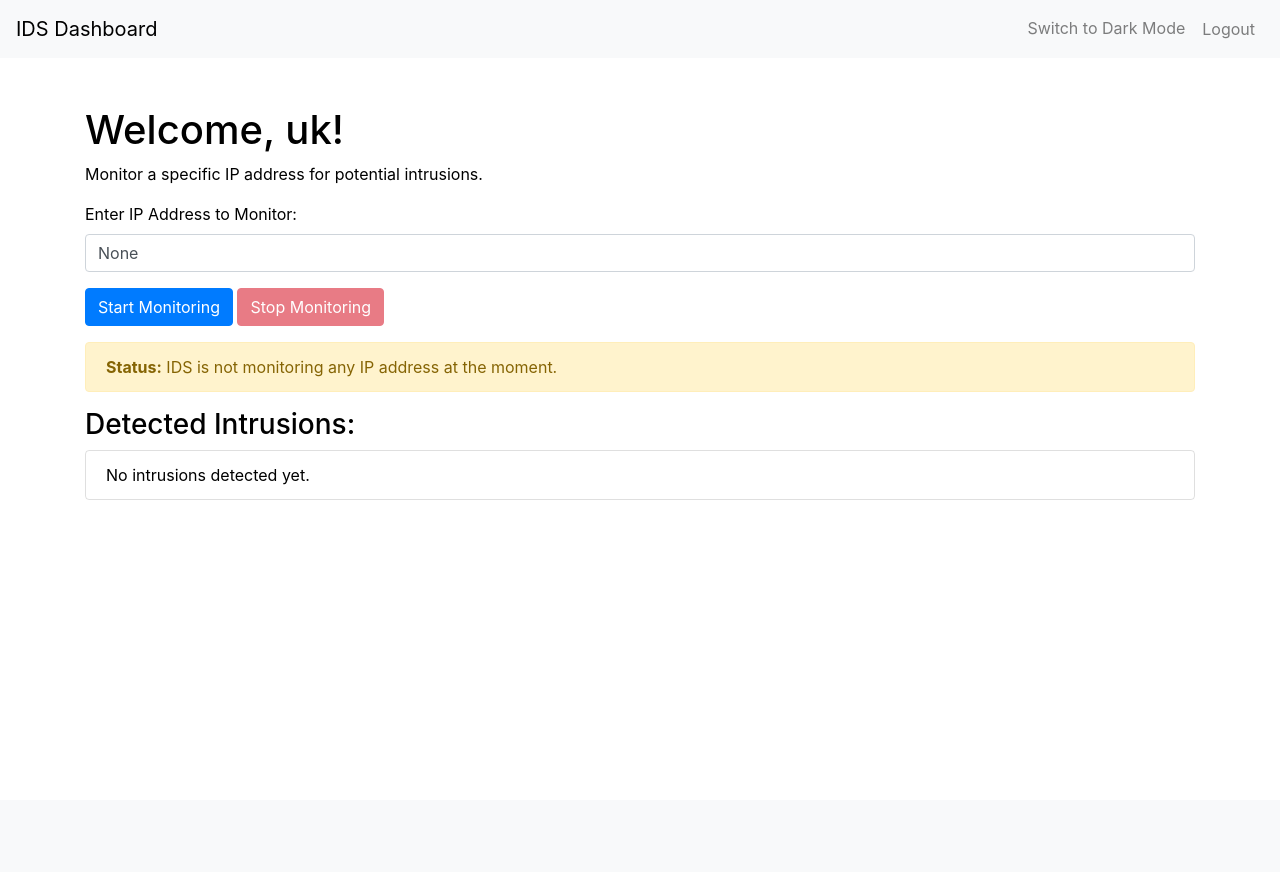
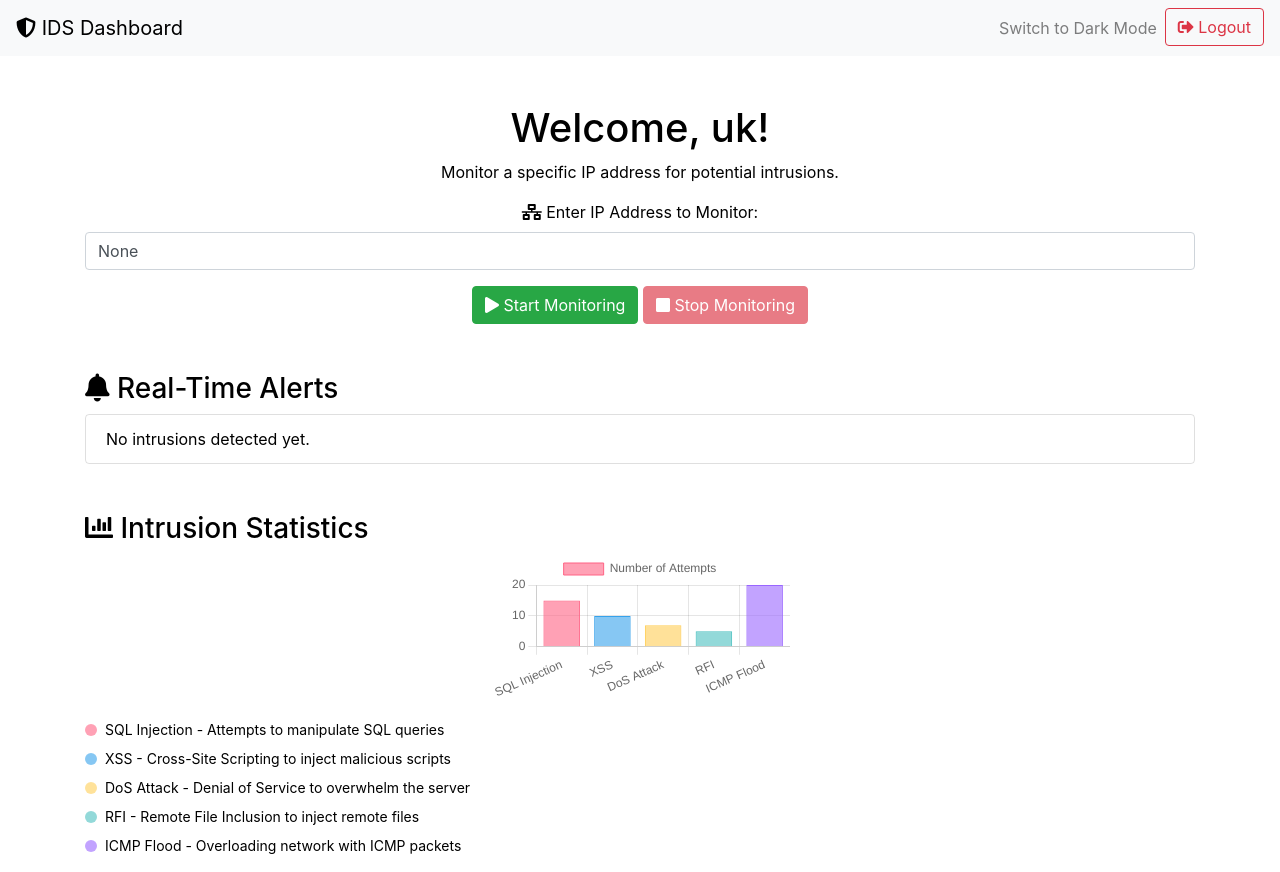
Before and after one commit to Phalegethon01/IntrusionDetectionSys1, a Flask app: page /dashboard in a window 1280 px wide. Before the commit the page ends 500 px from the top, so only its background shows below. Run offline with Flask 3, Linux system fonts and the light colour scheme; a user stored in the database is signed in; some libraries are stand-ins or nearby versions.

Commit message:
Made visual changes

```diff
--- a/static/css/style.css
+++ b/static/css/style.css
@@ -1,5 +1,47 @@
+canvas#intrusionChart {
+    max-width: 100%;
+    height: auto;
+    margin: 0 auto;
+}
+
+.chart-legend {
+    font-size: 14px;
+    margin-top: 15px;
+}
+
+.chart-legend ul {
+    list-style-type: none;
+    padding: 0;
+}
+
+.chart-legend li {
+    margin-bottom: 8px;
+    display: flex;
+    align-items: center;
+}
+
+.dot {
+    display: inline-block;
+    width: 12px;
+    height: 12px;
+    border-radius: 50%;
+    margin-right: 8px;
+}
+
+.dot-sqli { background-color: rgba(255, 99, 132, 0.6); }
+.dot-xss { background-color: rgba(54, 162, 235, 0.6); }
+.dot-dos { background-color: rgba(255, 206, 86, 0.6); }
+.dot-rfi { background-color: rgba(75, 192, 192, 0.6); }
+.dot-icmp { background-color: rgba(153, 102, 255, 0.6); }
 
 
+.navbar-light .navbar-brand {
+    color: #000000;
+}
+
+.navbar-dark .navbar-brand {
+    color: #ffffff;
+}
 
 body.light-mode {
     background-color: #ffffff;
@@ -11,37 +53,9 @@ body.dark-mode {
     color: #ffffff;
 }
 
-.navbar-light .navbar-brand {
-    color: #000000;
-}
-
-.navbar-dark .navbar-brand {
-    color: #ffffff;
-}
-
 .alert-info {
     background-color: #d1ecf1;
     color: #0c5460;
-}
-
-.btn-primary {
-    background-color: #007bff;
-    border-color: #007bff;
-}
-
-.btn-primary:hover {
-    background-color: #0056b3;
-    border-color: #004085;
-}
-
-.btn-danger {
-    background-color: #dc3545;
-    border-color: #dc3545;
-}
-
-.btn-danger:hover {
-    background-color: #c82333;
-    border-color: #bd2130;
 }
 
 .list-group-item {
--- a/templates/index.html
+++ b/templates/index.html
@@ -1,31 +1,37 @@
 <!DOCTYPE html>
 <html lang="en">
+
 <head>
     <meta charset="UTF-8">
     <meta name="viewport" content="width=device-width, initial-scale=1.0">
     <title>Intrusion Detection System Dashboard</title>
+
     <!-- Bootstrap CSS -->
     <link rel="stylesheet" href="https://stackpath.bootstrapcdn.com/bootstrap/4.5.2/css/bootstrap.min.css">
-    <!-- Link to the custom CSS file -->
+    <!-- Font Awesome Icons -->
+    <link rel="stylesheet" href="https://cdnjs.cloudflare.com/ajax/libs/font-awesome/5.15.4/css/all.min.css">
+    <!-- Custom CSS -->
     <link rel="stylesheet" href="/static/css/style.css">
 </head>
+
 <body class="light-mode">
+
     <!-- Navbar -->
     <nav class="navbar navbar-expand-lg navbar-light bg-light">
-        <a class="navbar-brand" href="#">IDS Dashboard</a>
-        <button class="navbar-toggler" type="button" data-toggle="collapse" data-target="#navbarNav" aria-controls="navbarNav" aria-expanded="false" aria-label="Toggle navigation">
+        <a class="navbar-brand" href="#"><i class="fas fa-shield-alt"></i> IDS Dashboard</a>
+        <button class="navbar-toggler" type="button" data-toggle="collapse" data-target="#navbarNav">
             <span class="navbar-toggler-icon"></span>
         </button>
         <div class="collapse navbar-collapse" id="navbarNav">
             <ul class="navbar-nav ml-auto">
-                <!-- Theme Toggle Link -->
                 <li class="nav-item">
                     <a class="nav-link" href="#" id="theme-toggle">Switch to Dark Mode</a>
                 </li>
-                <!-- Logout Link -->
                 <li class="nav-item">
                     <form method="POST" action="{{ url_for('logout') }}">
-                        <button type="submit" class="nav-link btn btn-link" style="cursor: pointer;">Logout</button>
+                        <button type="submit" class="btn btn-outline-danger">
+                            <i class="fas fa-sign-out-alt"></i> Logout
+                        </button>
                     </form>
                 </li>
             </ul>
@@ -34,58 +40,121 @@
 
     <!-- Main Content -->
     <div class="container mt-5">
-        <!-- Welcome Message -->
-        <h1>Welcome, {{ user }}!</h1>
-        <p>Monitor a specific IP address for potential intrusions.</p>
+        <h1 class="text-center">Welcome, {{ user }}!</h1>
+        <p class="text-center">Monitor a specific IP address for potential intrusions.</p>
 
-        <!-- Form to Input IP Address -->
-        <form method="POST" action="{{ url_for('dashboard') }}">
+        <!-- Input for IP Monitoring -->
+        <form method="POST" action="{{ url_for('dashboard') }}" class="text-center">
             <div class="form-group">
-                <label for="ip_address">Enter IP Address to Monitor:</label>
-                <input type="text" class="form-control" id="ip_address" name="ip_address" value="{{ current_ip }}" placeholder="e.g., 192.168.1.100" required>
+                <label for="ip_address"><i class="fas fa-network-wired"></i> Enter IP Address to Monitor:</label>
+                <input type="text" class="form-control" id="ip_address" name="ip_address" value="{{ current_ip }}"
+                    placeholder="e.g., 192.168.1.100" required>
             </div>
-            <div class="form-group">
-                <button type="submit" class="btn btn-primary" name="action" value="Start" {% if current_ip %} disabled {% endif %}>Start Monitoring</button>
-                <button type="submit" class="btn btn-danger" name="action" value="Stop" {% if not current_ip %} disabled {% endif %}>Stop Monitoring</button>
-
-            </div>
+            <button type="submit" class="btn btn-success" name="action" value="Start" {% if current_ip %} disabled {% endif %}>
+                <i class="fas fa-play"></i> Start Monitoring
+            </button>
+            <button type="submit" class="btn btn-danger" name="action" value="Stop" {% if not current_ip %} disabled {% endif %}>
+                <i class="fas fa-stop"></i> Stop Monitoring
+            </button>
         </form>
 
-        <!-- Display the status if IDS is running or stopped -->
-        {% if current_ip %}
-        <div class="alert alert-info mt-3">
-            <strong>Status:</strong> IDS is monitoring traffic for IP address <strong>{{ current_ip }}</strong>.
+        <!-- Real-Time Alerts Section -->
+        <div class="mt-5">
+            <h3><i class="fas fa-bell"></i> Real-Time Alerts</h3>
+            <ul class="list-group" id="alerts-list">
+                {% for alert in alerts %}
+                <li class="list-group-item">{{ alert }}</li>
+                {% else %}
+                <li class="list-group-item">No intrusions detected yet.</li>
+                {% endfor %}
+            </ul>
         </div>
-        {% else %}
-        <div class="alert alert-warning mt-3">
-            <strong>Status:</strong> IDS is not monitoring any IP address at the moment.
+
+        <!-- Intrusion Statistics Chart Section -->
+        <div class="mt-5">
+            <h3><i class="fas fa-chart-bar"></i> Intrusion Statistics</h3>
+            <canvas id="intrusionChart" width="300" height="150"></canvas>
+            <div class="chart-legend mt-3">
+                <ul>
+                    <li><span class="dot dot-sqli"></span> SQL Injection - Attempts to manipulate SQL queries</li>
+                    <li><span class="dot dot-xss"></span> XSS - Cross-Site Scripting to inject malicious scripts</li>
+                    <li><span class="dot dot-dos"></span> DoS Attack - Denial of Service to overwhelm the server</li>
+                    <li><span class="dot dot-rfi"></span> RFI - Remote File Inclusion to inject remote files</li>
+                    <li><span class="dot dot-icmp"></span> ICMP Flood - Overloading network with ICMP packets</li>
+                </ul>
+            </div>
         </div>
-        {% endif %}
-
-        <!-- Display Errors (if any) -->
-        {% if error %}
-        <div class="alert alert-danger mt-3">
-            <strong>Error:</strong> {{ error }}
-        </div>
-        {% endif %}
-
-        <!-- Intrusion Alerts Section -->
-        <h3>Detected Intrusions:</h3>
-        <ul class="list-group">
-            {% for alert in alerts %}
-            <li class="list-group-item">{{ alert }}</li>
-            {% else %}
-            <li class="list-group-item">No intrusions detected yet.</li>
-            {% endfor %}
-        </ul>
     </div>
 
-    <!-- jQuery first, then Popper.js, then Bootstrap JS -->
-    <script src="https://code.jquery.com/jquery-3.5.1.slim.min.js"></script>
-    <script src="https://cdn.jsdelivr.net/npm/@popperjs/core@2.5.2/dist/umd/popper.min.js"></script>
-    <script src="https://stackpath.bootstrapcdn.com/bootstrap/4.5.2/js/bootstrap.min.js"></script>
+    <!-- jQuery, Bootstrap JS, and Chart.js -->
+    <script src="https://code.jquery.com/jquery-3.5.1.min.js"></script>
+    <script src="https://cdn.jsdelivr.net/npm/bootstrap@4.5.2/dist/js/bootstrap.bundle.min.js"></script>
+    <script src="https://cdn.jsdelivr.net/npm/chart.js"></script>
 
-    <!-- Custom JavaScript for theme toggling -->
-    <script src="{{ url_for('static', filename='js/theme-toggle.js') }}"></script>
+    <!-- Dark Mode Toggle Script -->
+    <script>
+        const themeToggle = document.getElementById('theme-toggle');
+        const body = document.body;
+
+        themeToggle.addEventListener('click', function () {
+            body.classList.toggle('dark-mode');
+            if (body.classList.contains('dark-mode')) {
+                themeToggle.textContent = 'Switch to Light Mode';
+            } else {
+                themeToggle.textContent = 'Switch to Dark Mode';
+            }
+        });
+    </script>
+
+    <!-- Chart Script -->
+    <script>
+        const ctx = document.getElementById('intrusionChart').getContext('2d');
+        const chart = new Chart(ctx, {
+            type: 'bar',
+            data: {
+                labels: ['SQL Injection', 'XSS', 'DoS Attack', 'RFI', 'ICMP Flood'],
+                datasets: [{
+                    label: 'Number of Attempts',
+                    data: [15, 10, 7, 5, 20],
+                    backgroundColor: [
+                        'rgba(255, 99, 132, 0.6)',
+                        'rgba(54, 162, 235, 0.6)',
+                        'rgba(255, 206, 86, 0.6)',
+                        'rgba(75, 192, 192, 0.6)',
+                        'rgba(153, 102, 255, 0.6)'
+                    ],
+                    borderColor: [
+                        'rgba(255, 99, 132, 1)',
+                        'rgba(54, 162, 235, 1)',
+                        'rgba(255, 206, 86, 1)',
+                        'rgba(75, 192, 192, 1)',
+                        'rgba(153, 102, 255, 1)'
+                    ],
+                    borderWidth: 1
+                }]
+            },
+            options: {
+                responsive: true,
+                maintainAspectRatio: true,
+                plugins: {
+                    tooltip: {
+                        callbacks: {
+                            label: function (context) {
+                                const descriptions = [
+                                    'Attempts to manipulate SQL queries.',
+                                    'Injects malicious scripts into web pages.',
+                                    'Overloads the server to cause downtime.',
+                                    'Injects remote files into the system.',
+                                    'Overloads network with ICMP packets.'
+                                ];
+                                return `${context.label}: ${context.raw} - ${descriptions[context.dataIndex]}`;
+                            }
+                        }
+                    }
+                }
+            }
+        });
+    </script>
 </body>
+
 </html>
```
Also changed, not shown: 1 other file.
